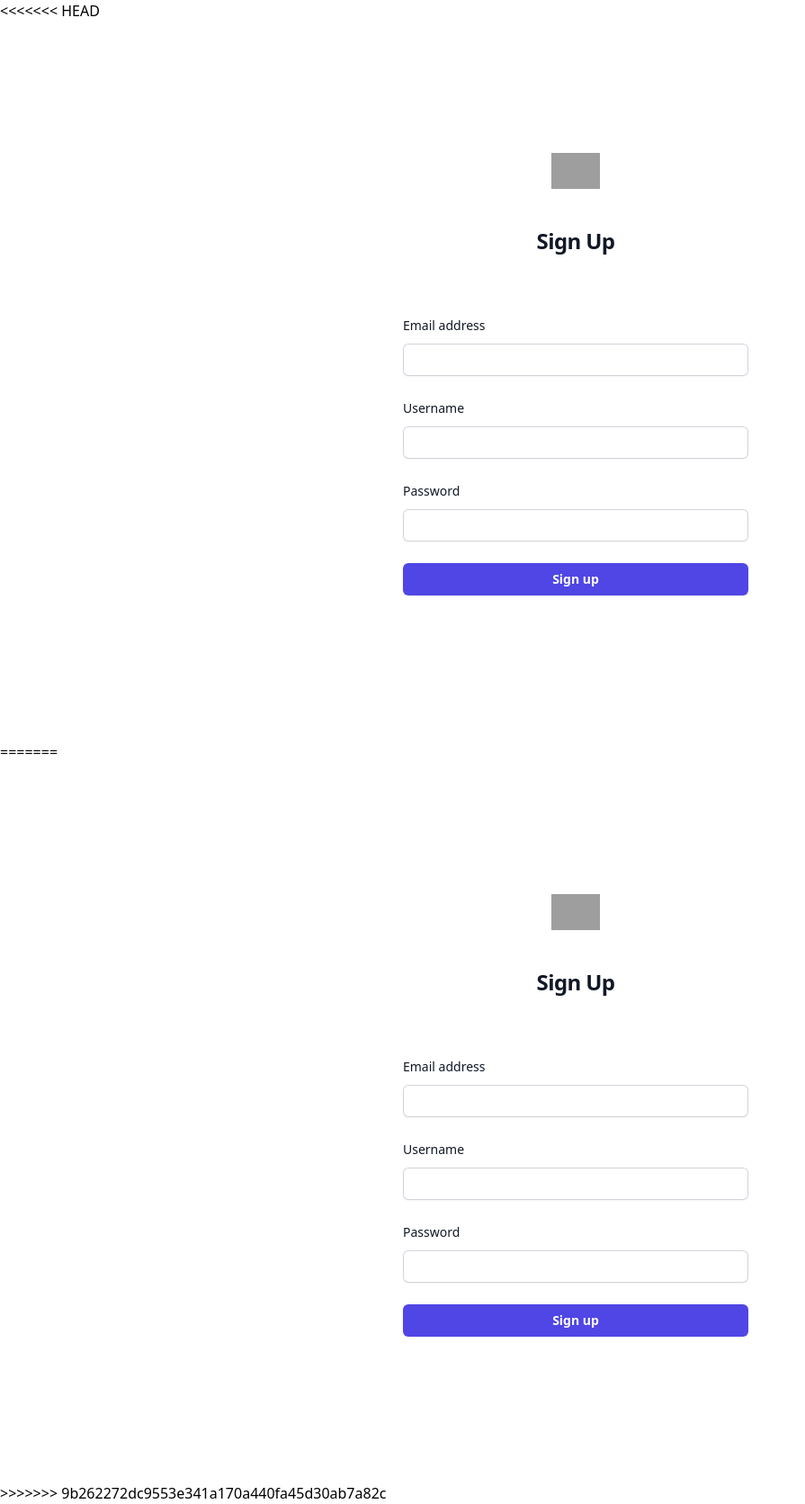
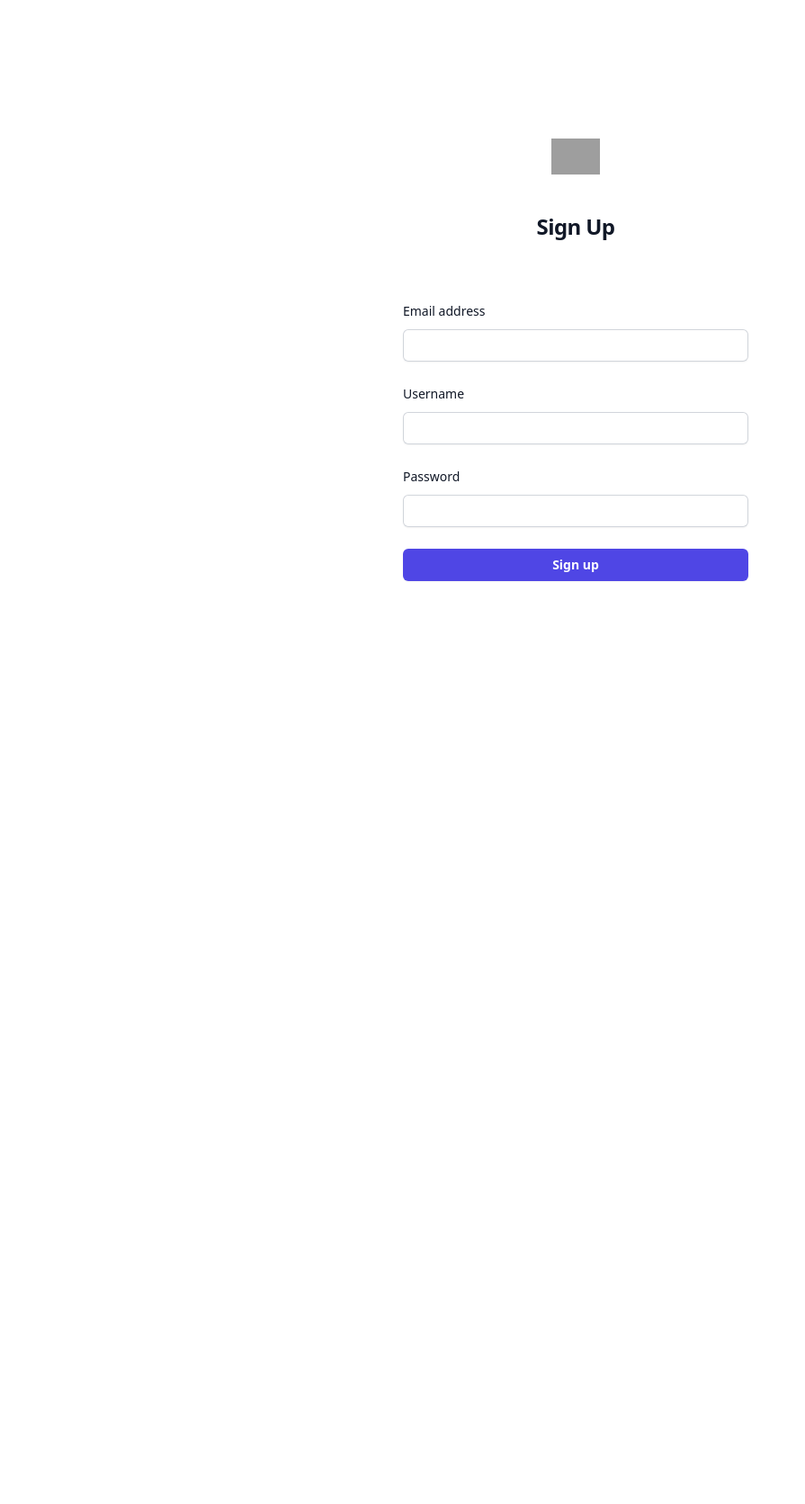
Before and after one commit to NotFiliberto/ResearchManagement, a Python web app: template website/templates/auth/signup.html in a window 1280 px wide. Shown: the whole page at 90% size, without its empty margins (0-895 px from the left). After the commit the page ends 646 px from the top, so only its background shows below. Run offline with Jinja, Linux system fonts and the light colour scheme; the template is opened without the code that fills it, so the values that code supplies are empty; some libraries are stand-ins or nearby versions; grey boxes are pictures that could not be loaded.

Commit message:
chore: accepting changes from dev pull

```diff
--- a/website/templates/auth/signup.html
+++ b/website/templates/auth/signup.html
@@ -1,127 +1,3 @@
-<<<<<<< HEAD
-<!DOCTYPE html>
-<html>
-  <head>
-    <meta charset="UTF-8" />
-    <meta name="viewport" content="width=device-width, initial-scale=1.0" />
-    <script src="https://cdn.tailwindcss.com"></script>
-    <script src="https://cdn.tailwindcss.com?plugins=forms,typography,aspect-ratio"></script>
-
-    <script>
-      tailwind.config = {
-        theme: {
-          extend: {
-            colors: {
-              clifford: "#da373d",
-            },
-          },
-        },
-      };
-    </script>
-    <title>Sign Up</title>
-  </head>
-
-  <body class="h-screen bg-white">
-    <div
-      class="flex min-h-full flex-col justify-center items-center px-6 py-12 lg:px-8"
-    >
-      <div class="sm:mx-auto sm:w-full sm:max-w-sm">
-        <a href="/">
-          <img
-            class="mx-auto h-10 w-auto"
-            src="https://tailwindui.com/img/logos/mark.svg?color=indigo&shade=600"
-            alt="Your Company"
-          />
-        </a>
-        <h2
-          class="mt-10 text-center text-2xl font-bold leading-9 tracking-tight text-gray-900"
-        >
-          Sign Up
-        </h2>
-      </div>
-
-      <div class="text-center py-3">
-        {% with messages = get_flashed_messages(with_categories=true) %} {% if
-        messages %} {% for category, message in messages %} {% if category ==
-        "error" %}
-        <div class="text-red-400">{{message}}</div>
-        {% elif category == 'success' %}
-        <div class="text-green-400">{{message}}</div>
-        {% endif %} {% endfor %} {% endif %} {% endwith %}
-      </div>
-
-      <div class="mt-10 sm:mx-auto sm:w-full sm:max-w-sm">
-        <form class="space-y-6" action="#" method="POST">
-          <div>
-            <label
-              for="email"
-              class="block text-sm font-medium leading-6 text-gray-900"
-              >Email address</label
-            >
-            <div class="mt-2">
-              <input
-                id="email"
-                name="email"
-                type="email"
-                autocomplete="email"
-                required
-                class="block w-full rounded-md border-0 py-1.5 text-gray-900 shadow-sm ring-1 ring-inset ring-gray-300 placeholder:text-gray-400 focus:ring-2 focus:ring-inset focus:ring-indigo-600 sm:text-sm sm:leading-6"
-              />
-            </div>
-          </div>
-
-          <div>
-            <label
-              for="username"
-              class="block text-sm font-medium leading-6 text-gray-900"
-              >Username</label
-            >
-            <div class="mt-2">
-              <input
-                id="username"
-                name="username"
-                type="text"
-                autocomplete="username"
-                required
-                class="block w-full rounded-md border-0 py-1.5 text-gray-900 shadow-sm ring-1 ring-inset ring-gray-300 placeholder:text-gray-400 focus:ring-2 focus:ring-inset focus:ring-indigo-600 sm:text-sm sm:leading-6"
-              />
-            </div>
-          </div>
-
-          <div>
-            <div class="flex items-center justify-between">
-              <label
-                for="password"
-                class="block text-sm font-medium leading-6 text-gray-900"
-                >Password</label
-              >
-            </div>
-            <div class="mt-2">
-              <input
-                id="password"
-                name="password"
-                type="password"
-                autocomplete="current-password"
-                required
-                class="block w-full rounded-md border-0 py-1.5 text-gray-900 shadow-sm ring-1 ring-inset ring-gray-300 placeholder:text-gray-400 focus:ring-2 focus:ring-inset focus:ring-indigo-600 sm:text-sm sm:leading-6"
-              />
-            </div>
-          </div>
-
-          <div>
-            <button
-              type="submit"
-              class="flex w-full justify-center rounded-md bg-indigo-600 px-3 py-1.5 text-sm font-semibold leading-6 text-white shadow-sm hover:bg-indigo-500 focus-visible:outline focus-visible:outline-2 focus-visible:outline-offset-2 focus-visible:outline-indigo-600"
-            >
-              Sign up
-            </button>
-          </div>
-        </form>
-      </div>
-    </div>
-  </body>
-</html>
-=======
 <!doctype html>
 <html>
 
@@ -233,4 +109,3 @@
     </body>
 
 </html>
->>>>>>> 9b262272dc9553e341a170a440fa45d30ab7a82c
--- a/website/templates/home.html
+++ b/website/templates/home.html
@@ -1,8 +1,4 @@
-<<<<<<< HEAD
-<{% extends "base.html" %} {% block title %}Home{% endblock %}
-=======
 {% extends "base.html" %} {% block title %}Home{% endblock %}
->>>>>>> 9b262272dc9553e341a170a440fa45d30ab7a82c
 
 {% block content %}
 <div class="absolute inset-x-0 -top-40 -z-10 transform-gpu overflow-hidden blur-3xl sm:-top-80"
```
